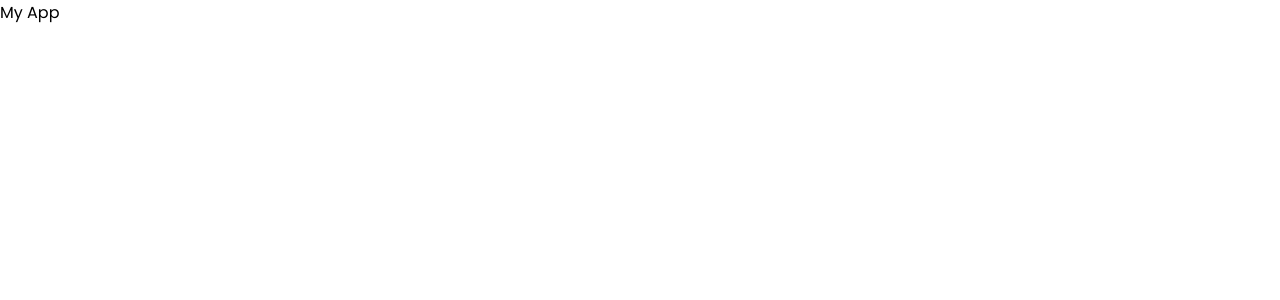
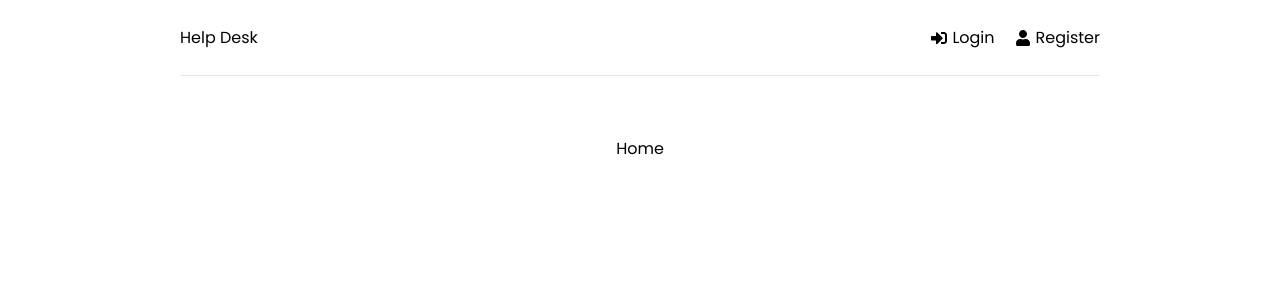
Before and after one commit to arpanp11/help-desk-mern, a React (Create React App) app in the folder frontend/: page / in a window 1280 px wide. Shown: the top 300 px of the page. Built offline with nearby package versions, Linux system fonts and the light colour scheme.

Commit message:
header component added

```diff
--- a/frontend/src/App.js
+++ b/frontend/src/App.js
@@ -1,5 +1,25 @@
+import { BrowserRouter as Router, Route, Routes } from 'react-router-dom';
+
+import Header from './components/Header';
+import Home from './pages/Home';
+import Login from './pages/Login';
+import Register from './pages/Register';
+
 function App() {
-  return <div>My App</div>;
+  return (
+    <>
+      <Router>
+        <div className='container'>
+          <Header />
+          <Routes>
+            <Route path='/' element={<Home />} />
+            <Route path='/login' element={<Login />} />
+            <Route path='/register' element={<Register />} />
+          </Routes>
+        </div>
+      </Router>
+    </>
+  );
 }
 
 export default App;
--- /dev/null
+++ b/frontend/src/components/Header.jsx
@@ -0,0 +1,27 @@
+import { FaSignInAlt, FaSignOutAlt, FaUser } from 'react-icons/fa';
+import { Link } from 'react-router-dom';
+
+function Header() {
+  return (
+    <header className='header'>
+      <div className='logo'>
+        <Link to='/'>Help Desk</Link>
+      </div>
+
+      <ul>
+        <li>
+          <Link to='/login'>
+            <FaSignInAlt /> Login
+          </Link>
+        </li>
+        <li>
+          <Link to='/register'>
+            <FaUser /> Register
+          </Link>
+        </li>
+      </ul>
+    </header>
+  );
+}
+
+export default Header;
--- /dev/null
+++ b/frontend/src/pages/Home.jsx
@@ -0,0 +1,7 @@
+import React from 'react';
+
+function Home() {
+  return <div>Home</div>;
+}
+
+export default Home;
--- /dev/null
+++ b/frontend/src/pages/Login.jsx
@@ -0,0 +1,7 @@
+import React from 'react';
+
+function Login() {
+  return <div>Login</div>;
+}
+
+export default Login;
--- /dev/null
+++ b/frontend/src/pages/Register.jsx
@@ -0,0 +1,7 @@
+import React from 'react';
+
+function Register() {
+  return <div>Register</div>;
+}
+
+export default Register;
```
